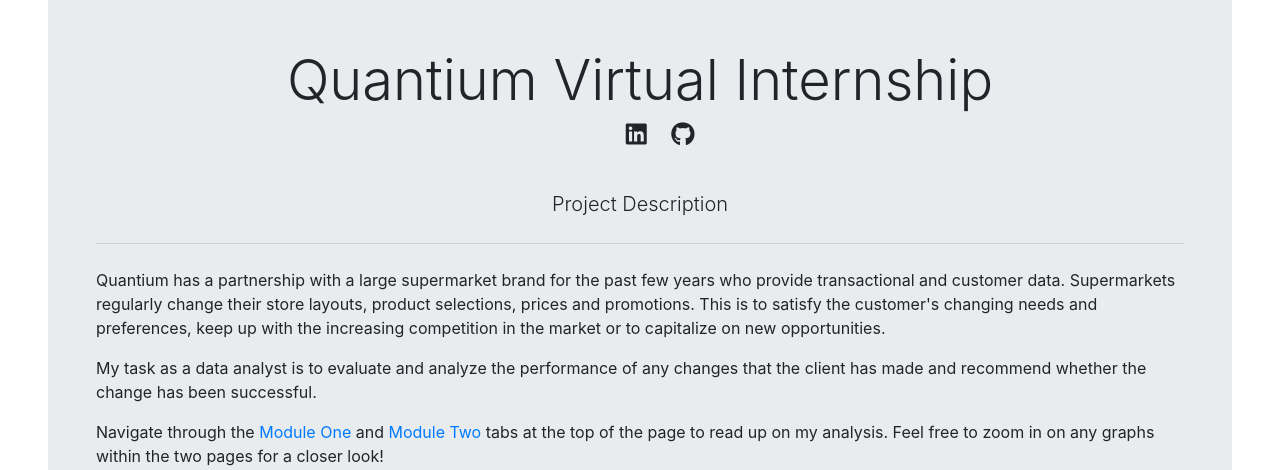
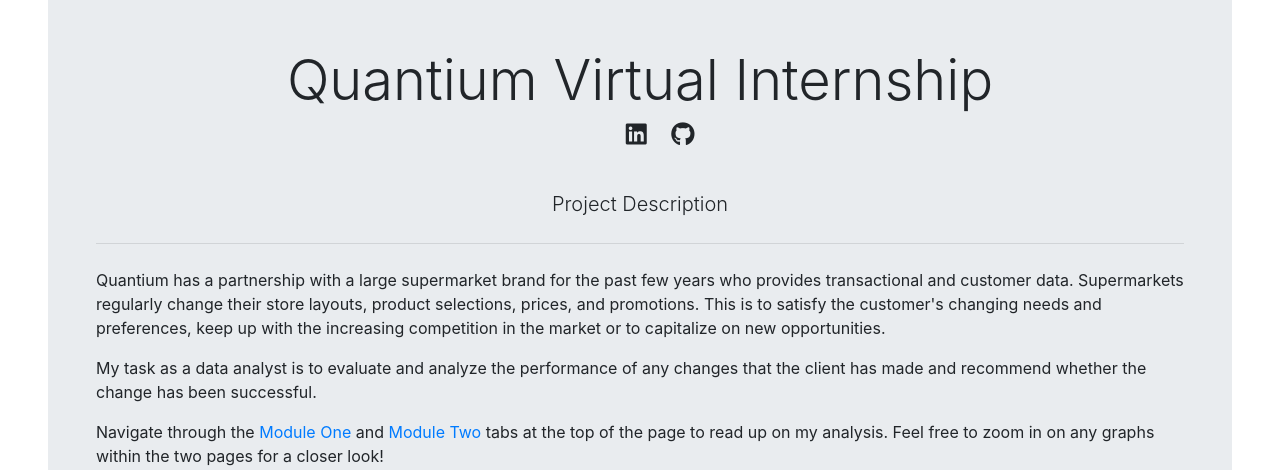
Before and after one commit to daniel8691/Quantium-virtual-internship, a Flask app: page / in a window 1280 px wide. Shown: the part 107-577 px from the top of the page. Run offline with Flask 2, Linux system fonts and the light colour scheme; some libraries are stand-ins or nearby versions.

Commit message:
fixed typo in main page

```diff
--- a/templates/index.html
+++ b/templates/index.html
@@ -98,8 +98,8 @@
         <hr class="my-4">
         <p>
           Quantium has a partnership with a large supermarket brand for the past few years
-          who provide transactional and customer data. Supermarkets regularly change their store
-          layouts, product selections, prices and promotions. This is to satisfy the customer's changing
+          who provides transactional and customer data. Supermarkets regularly change their store
+          layouts, product selections, prices, and promotions. This is to satisfy the customer's changing
           needs and preferences, keep up with the increasing competition in the market or to
           capitalize on new opportunities.
 
```
